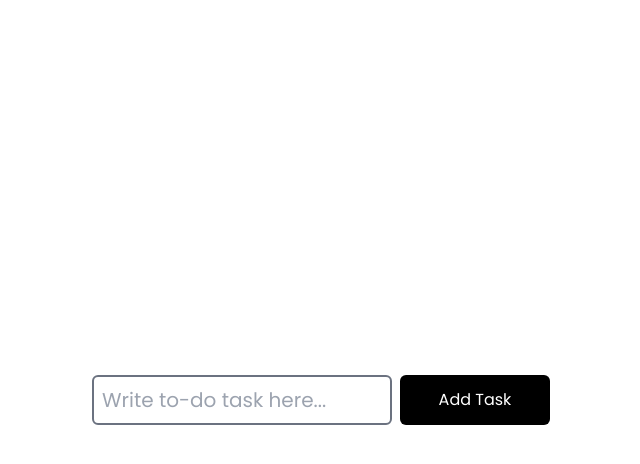
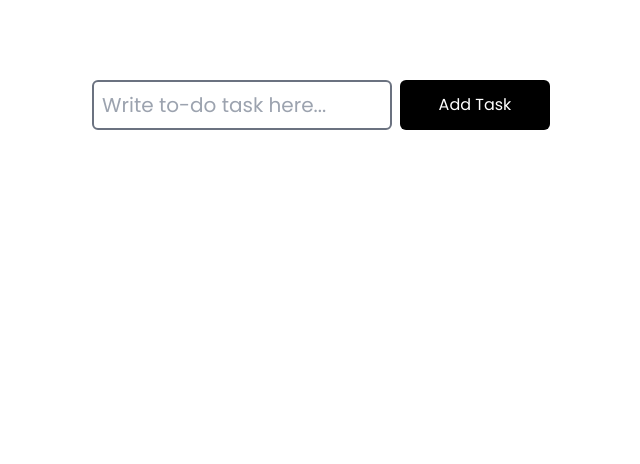
Before and after one commit to emirCo95/todo-app, a React (Vite) app: page / in a window 1280 px wide. Shown: the top 464 px of the page, without its empty margins (298-938 px from the left). Built offline with nearby package versions, Linux system fonts and the light colour scheme.

Commit message:
Update App.jsx

```diff
--- a/src/App.jsx
+++ b/src/App.jsx
@@ -12,9 +12,13 @@ const App = () => {
     });
   };
 
+  const handleDeleteTask = (id) => {
+    setTaskList((prevTasks) => prevTasks.filter((_, idx) => idx !== id));
+  };
+
   return (
-    <div className="w-full h-[100vh] flex flex-col justify-center items-center">
-      <div className="w-[500px] flex gap-2">
+    <div className="w-full h-[100vh] flex flex-col justify-start items-center">
+      <div className="absolute top-20 w-[500px] flex gap-2">
         <input
           ref={inputRef}
           type="text"
@@ -28,6 +32,7 @@ const App = () => {
           Add Task
         </button>
       </div>
+      <div className="absolute top-36">
         {taskList.map((task, idx) => {
           return (
             <div key={idx} className="w-[500px] flex justify-start gap-2 my-1">
@@ -35,7 +40,7 @@ const App = () => {
                 {task}
               </div>
               <button
-              onClick={handleDeleteTask}
+                onClick={() => handleDeleteTask(idx)}
                 className="h-[50px] w-[150px] rounded-md p-3 bg-black text-white"
               >
                 Delete
@@ -44,6 +49,7 @@ const App = () => {
           );
         })}
       </div>
+    </div>
   );
 };
 
```
Lines whose indentation alone changed are shown as unchanged.
